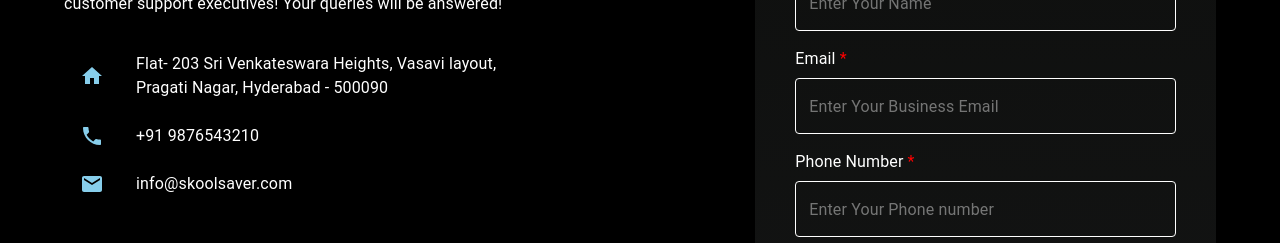
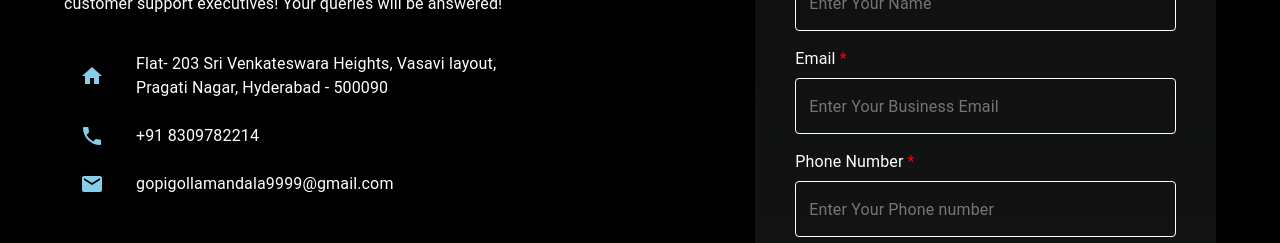
Before and after one commit to SkoolSaver/anuTechFronted, a Next.js app: page / in a window 1280 px wide. Shown: the part 4400-4643 px from the top of the page. Built offline with nearby package versions, Linux system fonts and the light colour scheme; no server answers.

Commit message:
Updating contacts

```diff
--- a/app/sections/components/home-components/ContactUs.jsx
+++ b/app/sections/components/home-components/ContactUs.jsx
@@ -39,7 +39,7 @@ const ContactUs = () => {
                 <ListItemText
                   primary={
                     <a href='tel:+918309782214' style={{ color: 'white', textDecoration: 'none' }}>
-                      +91 9876543210
+                      +91 8309782214
                     </a>
                   }
                   primaryTypographyProps={{ color: 'white' }}
@@ -54,7 +54,7 @@ const ContactUs = () => {
                 <ListItemText
                   primary={
                     <a href='mailto:gopigollamandala9999@gmail.com' style={{ color: 'white', textDecoration: 'none' }}>
-                      info@skoolsaver.com
+                      gopigollamandala9999@gmail.com
                     </a>
                   }
                   primaryTypographyProps={{ color: 'white' }}
```
